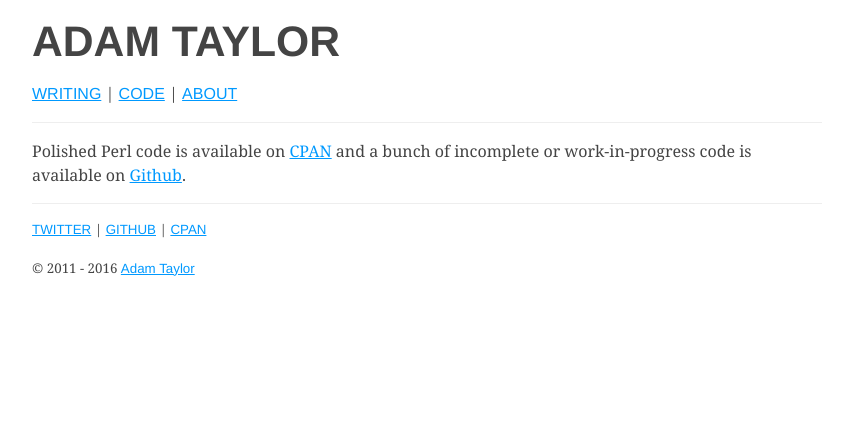
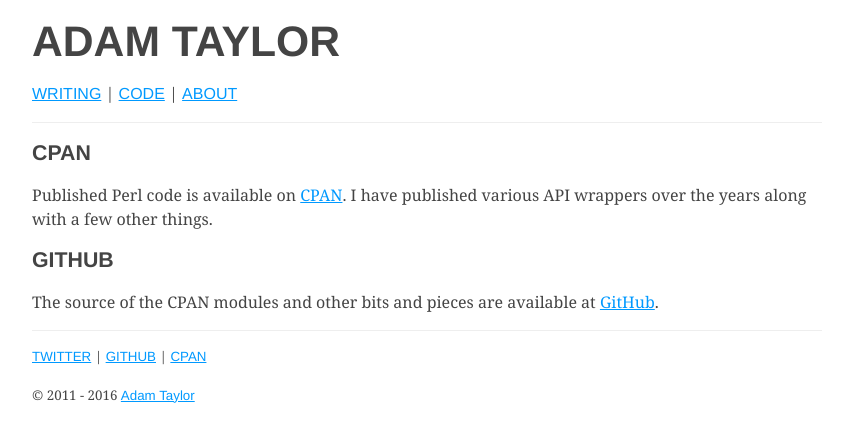
Before and after one commit to adamtaylor/adamtaylor.github.io, a Jekyll site: the page built from code.html, in a window 1280 px wide. Shown: the top 442 px of the page, without its empty margins (213-1066 px from the left). Built offline with Jekyll 4.4.1, drawn with Linux system fonts in a browser that asks for light colours.

Commit message:
Update code page formatting

```diff
--- a/code.html
+++ b/code.html
@@ -2,4 +2,11 @@
 layout: default
 title: Code
 ---
-<p>Polished Perl code is available on <a href="http://search.cpan.org/~ajct">CPAN</a> and a bunch of incomplete or work-in-progress code is available on <a href="http://github.com/adamtaylor">Github</a>.</p>
+
+<h2>CPAN</h2>
+<p>Published Perl code is available on <a href="http://search.cpan.org/~ajct">CPAN</a>.
+I have published various API wrappers over the years along with a few other things.</p>
+
+<h2>GitHub</h2>
+<p>The source of the CPAN modules and other bits and pieces are available at
+<a href="http://github.com/adamtaylor">GitHub</a>.</p>
```
